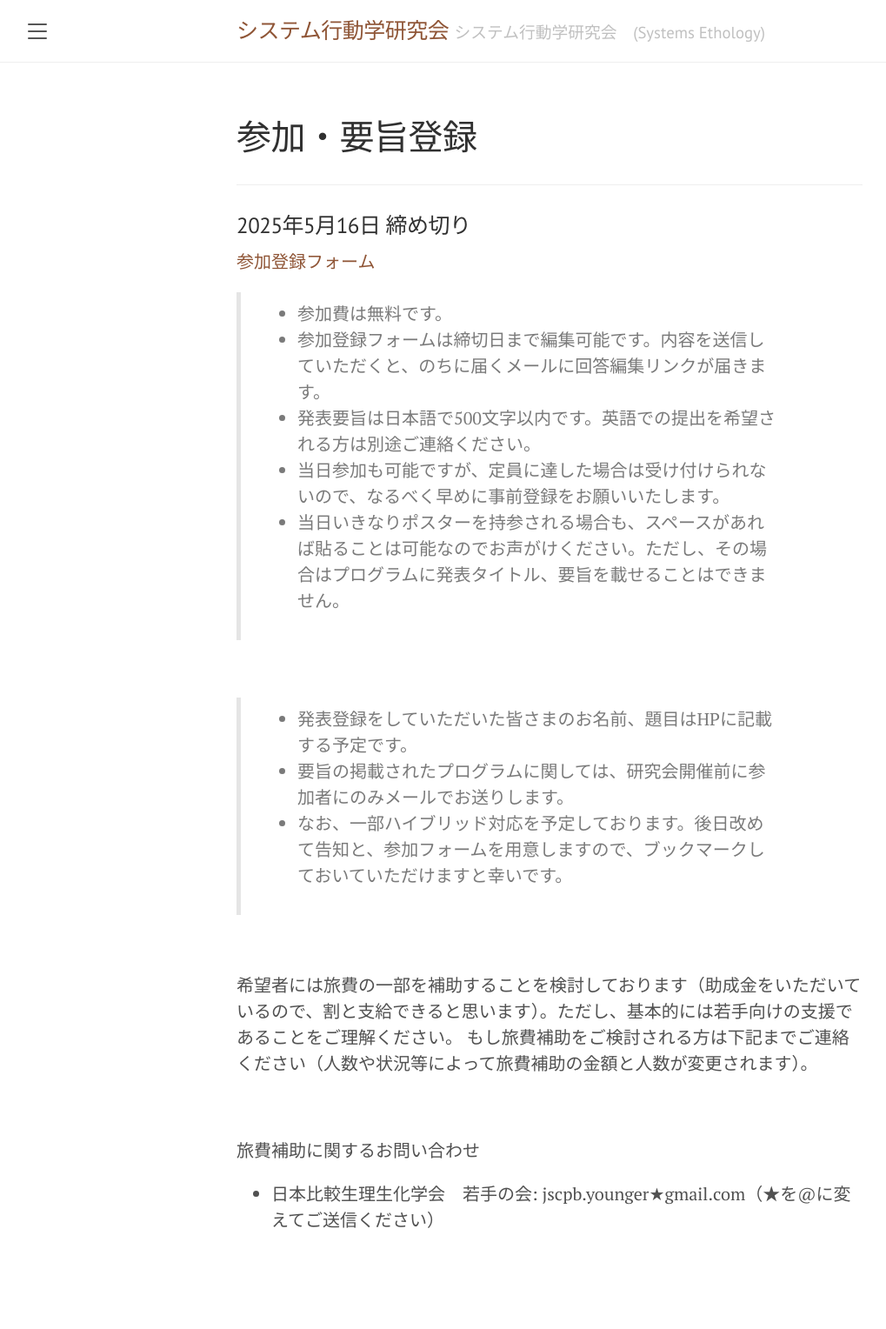
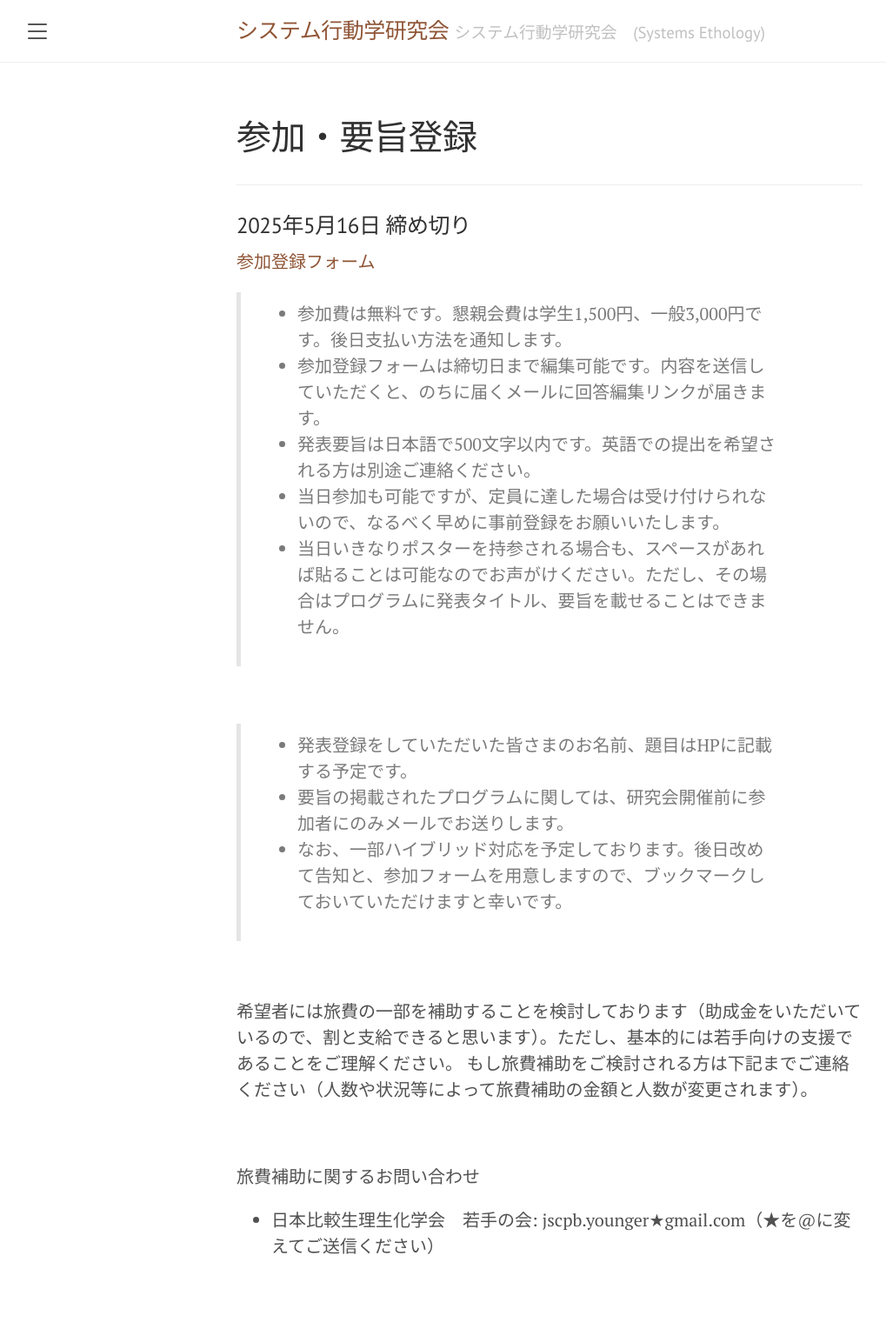
Before and after one commit to SystemsEthology/website, a Jekyll site: the page built from event_01/conference01_join.md, in a window 1280 px wide. Shown: the whole page at 87% size, without its empty margins (8-1027 px from the left). Built offline with Jekyll 4.4.1, drawn with Linux system fonts in a browser that asks for light colours; before the commit the page ends 1498 px from its top, so only the background shows below that.

Commit message:
Update conference01_join.md

```diff
--- a/event_01/conference01_join.md
+++ b/event_01/conference01_join.md
@@ -9,7 +9,7 @@ order: 4
 
 <a href="https://docs.google.com/forms/d/e/1FAIpQLSfq8GA7E7LMyP78fGL7rFZV4hzA1bGYx6zy3UzEb74pd0jR1g/viewform?usp=dialog" target="_blank" rel="noopener noreferrer">参加登録フォーム</a>
 
-> - 参加費は無料です。
+> - 参加費は無料です。懇親会費は学生1,500円、一般3,000円です。後日支払い方法を通知します。
 > - 参加登録フォームは締切日まで編集可能です。内容を送信していただくと、のちに届くメールに回答編集リンクが届きます。
 > - 発表要旨は日本語で500文字以内です。英語での提出を希望される方は別途ご連絡ください。
 > - 当日参加も可能ですが、定員に達した場合は受け付けられないので、なるべく早めに事前登録をお願いいたします。
```
